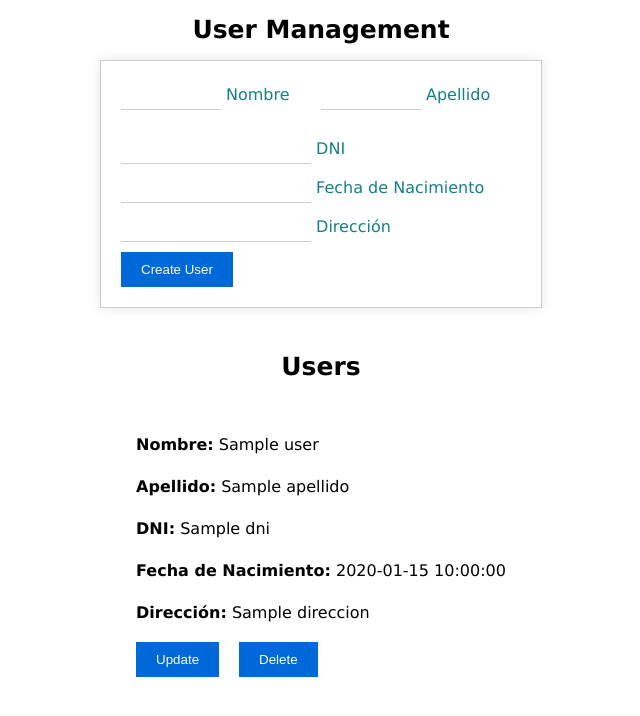
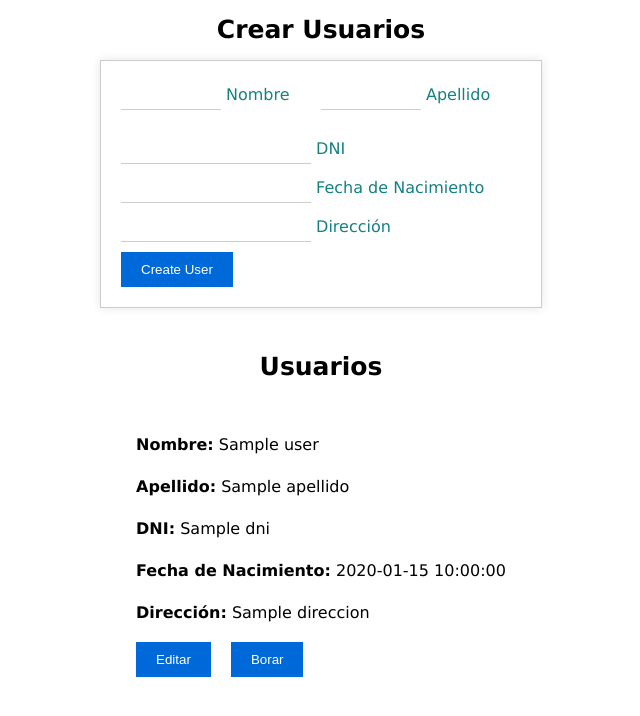
Before and after one commit to timfel20/python-CRUD, a FastAPI app: template templates/index.html in a window 1280 px wide. Shown: the top 716 px of the page, without its empty margins (319-959 px from the left). Run offline with FastAPI, Linux system fonts and the light colour scheme; the template is opened without the code that fills it: most values are stand-ins (such as "Sample title", 1, 10 or a date in 2020).

Commit message:
revision and correction

```diff
--- a/templates/index.html
+++ b/templates/index.html
@@ -1,11 +1,11 @@
 <!DOCTYPE html>
 <html>
 <head>
-    <title>User Management</title>
+    <title>Crear Usuarios</title>
     <link rel="stylesheet" href="/static/styles.css">
 </head>
 <body>
-    <h1 class="header-text">User Management</h1>
+    <h1 class="header-text">Crear Usuarios</h1>
     <form class="form" method="post" action="/">
         <div class="flex">
             <label>
@@ -42,7 +42,7 @@
         </button>
     </form>
     <br>
-    <h2 class="header-text" >Users</h2>
+    <h2 class="header-text" >Usuarios</h2>
     <div class="user-list">
         {% for user in users %}
         <div class="user-card">
@@ -56,7 +56,7 @@
                     <button class="button">
                         <a href="/{{ loop.index0 }}/update/">
                             <span class="top-key"></span>
-                            <span>Update</span>
+                            <span>Editar</span>
                             <span class="bottom-key-1"></span>
                             <span class="bottom-key-2"></span>
                         </a>
@@ -65,7 +65,7 @@
                     <form method="post" action="/{{ loop.index0 }}/delete/?_method=DELETE">
                         <button type="submit" class="button">
                             <span class="top-key"></span>
-                            <span >Delete</span>
+                            <span >Borar</span>
                             <span class="bottom-key-1"></span>
                             <span class="bottom-key-2"></span>
                         </button>
--- a/templates/update.html
+++ b/templates/update.html
@@ -1,11 +1,11 @@
 <!DOCTYPE html>
 <html>
 <head>
-    <title>Update User</title>
+    <title>Actualizar Usuario</title>
     <link rel="stylesheet" type="text/css" href="/static/styles.css">
 </head>
 <body>
-    <h1 class="header-text">Update User</h1>
+    <h1 class="header-text">Actualizar Usuario</h1>
     <div id="error-message" style="color: red;"></div>
     <div class="form">
         <form id="update-form">
@@ -36,7 +36,7 @@
                 <span>Dirección</span>
             </label>
 
-            <button type="button" onclick="updateUser()" class="button">Update User</button>
+            <button type="button" onclick="updateUser()" class="button">Actualizar</button>
         </form>
     </div>
     <script>
```
